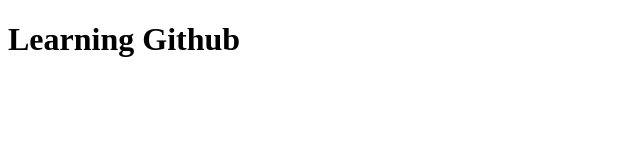
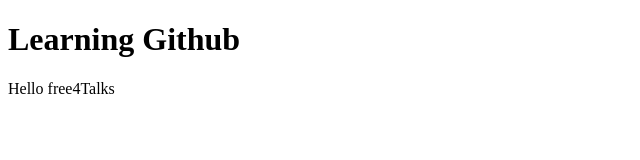
Before and after one commit to aytullahdev/test-free4talk, a plain HTML site: page index.html in a window 1280 px wide. Shown: the whole page, without its empty margins (0-640 px from the left). Drawn offline with Linux system fonts and the light colour scheme.

Commit message:
add a p tag

```diff
--- a/index.html
+++ b/index.html
@@ -7,5 +7,6 @@
   </head>
   <body>
     <h1>Learning Github</h1>
+    <p>Hello free4Talks</p>
   </body>
 </html>
```
